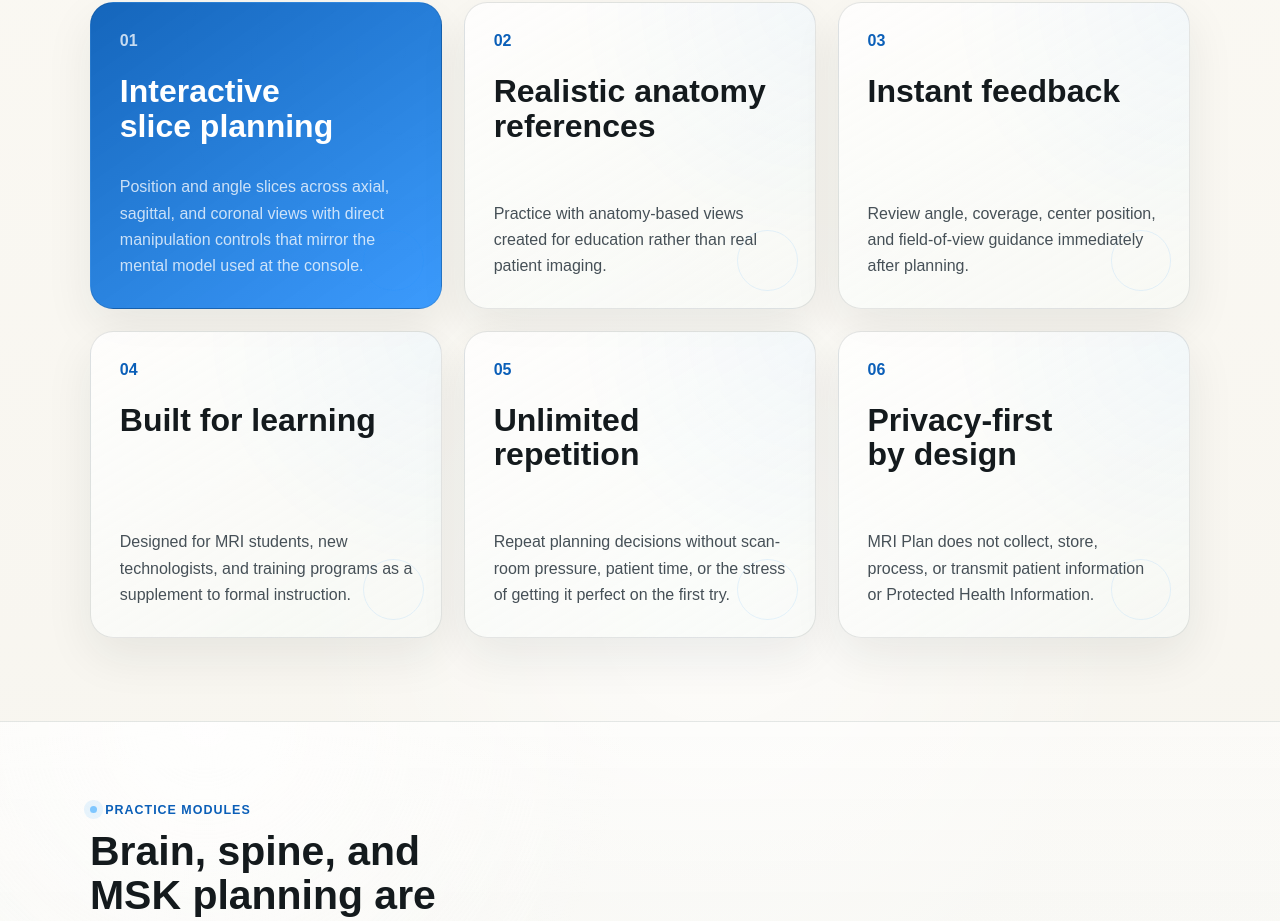
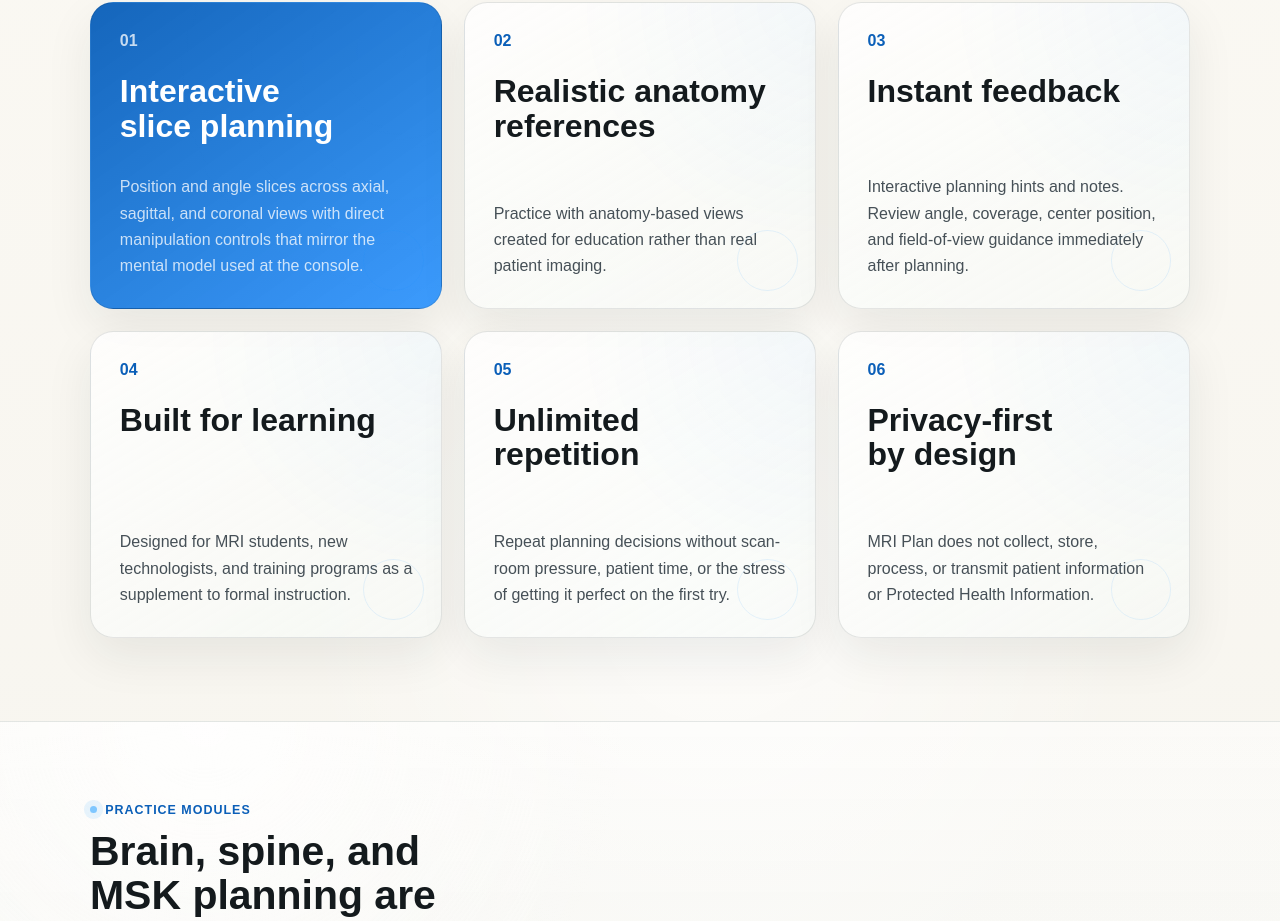
Before and after one commit to shahnoza77/mriplanapp-website, a Next.js app: page / in a window 1280 px wide. Shown: the part 1690-2611 px from the top of the page. Built offline with nearby package versions, Linux system fonts and the light colour scheme; a web font is replaced by a local one.

Commit message:
Update content.ts

```diff
--- a/data/content.ts
+++ b/data/content.ts
@@ -69,7 +69,7 @@ export const features = [
   },
   {
     title: "Instant feedback",
-    text: "Review angle, coverage, center position, and field-of-view guidance immediately after planning.",
+    text: "Interactive planning hints and notes. Review angle, coverage, center position, and field-of-view guidance immediately after planning.",
   },
   {
     title: "Built for learning",
```
